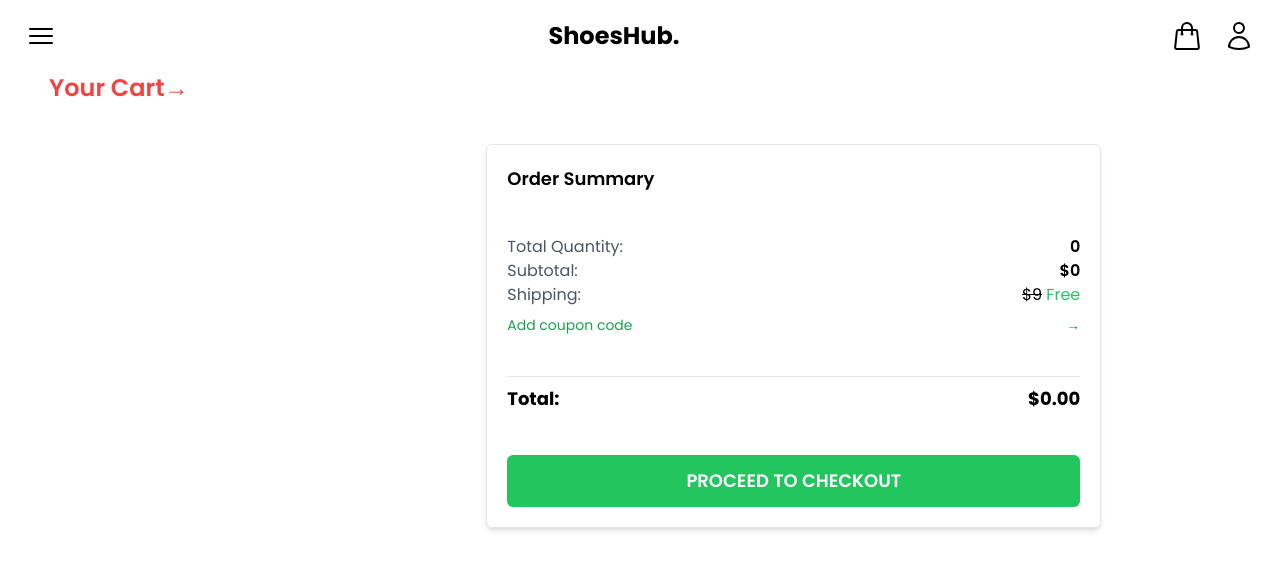
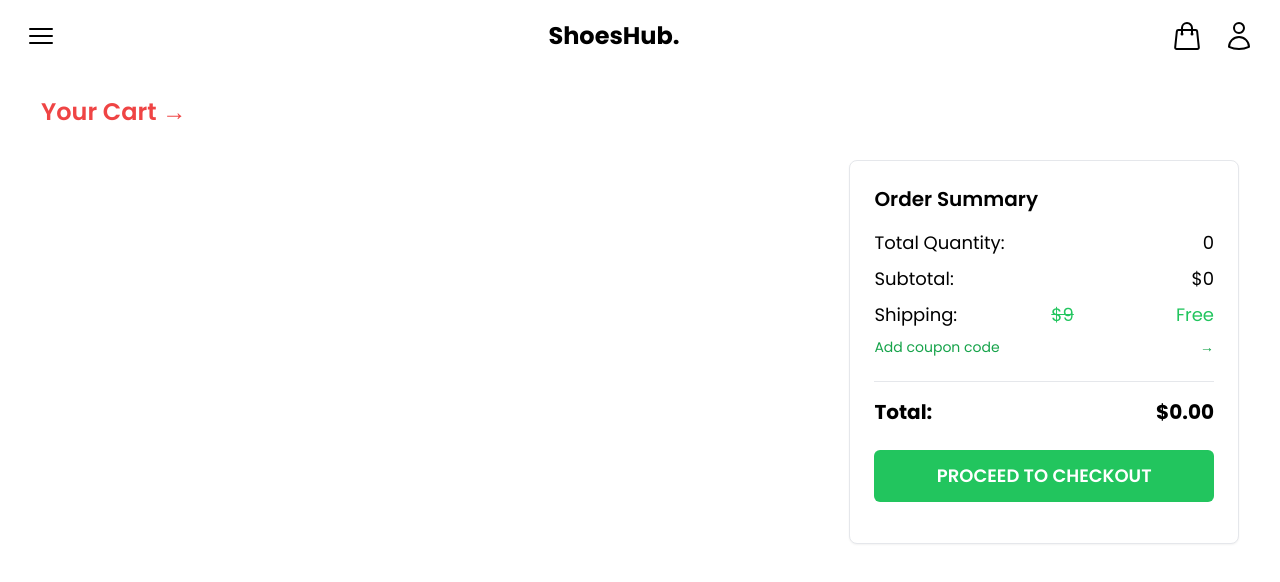
Before and after one commit to Rupa30/ShoesHub, a React (Vite) app: page /cart in a window 1280 px wide. Shown: the top 582 px of the page. Built offline with nearby package versions, Linux system fonts and the light colour scheme.

Commit message:
Cart UI Changed

```diff
--- a/src/components/Cart/Cart.jsx
+++ b/src/components/Cart/Cart.jsx
@@ -22,50 +22,62 @@ const Cart = () => {
   };
 
   return (
-    <div className="">
-      <h2 className="flex justify-start ml-0 sm:ml-6 items-center text-xl sm:text-2xl text-red-500 font-semibold">Your Cart→</h2>
+    <div className="container mx-auto px-4">
+      <h2 className="text-2xl font-semibold text-red-500 my-6">Your Cart →</h2>
 
-      <div className="flex flex-col sm:flex-row flex-wrap justify-around mt-10 mx-auto">
-        <div className="">
-          <ul>
+      <div className="flex flex-col sm:flex-row justify-between gap-8 mt-8">
+        {/* Cart Items Section */}
+        <div className="sm:w-2/3">
+          <ul className="space-y-6">
             {cartItems.map((item) => (
-              <li key={item.id}>
-                <div className="flex justify-normal items-center gap-2 sm:gap-20 outline outline-1 outline-gray-300 rounded-sm mb-3 p-3">
-                  <div>
-                    <img src={item.image} alt={item.title} className="w-28 h-28 object-contain" />
+              <li key={item.id} className="bg-white border border-gray-200 rounded-lg shadow-sm p-6">
+                <div className="flex gap-4">
+                  {/* Product Image */}
+                  <img src={item.image} alt={item.title} className="w-24 h-24 object-contain" />
+
+                  {/* Product Details */}
+                  <div className="flex flex-col flex-grow">
+                    <div className="flex justify-between items-start">
+                      <p className="text-lg font-medium">{item.title}</p>
+                      <p
+                        onClick={() => removeProductFromCart(item.id)}
+                        className="cursor-pointer text-red-400 font-semibold text-lg hover:text-red-600"
+                      >
+                        ×
+                      </p>
                     </div>
 
-                  <div className="flex flex-col justify-between gap-3">
-                    <p className="text-base font-medium">{item.title}</p>
-                    <div className="flex flex-row justify-start items-start gap-2 text-sm">
+                    {/* Quantity and Pricing */}
+                    <div className="flex justify-between items-center mt-4">
+                      <div className="flex items-center gap-3">
                         <button
                           onClick={() => decrementProductQuantity(item.id, item.quantity)}
-                        className="bg-gray-300 rounded-full px-2 py-1 text-xs">
+                          className="bg-gray-300 hover:bg-gray-200 text-sm rounded-full w-8 h-8 flex items-center justify-center"
+                        >
                           -
                         </button>
-                      <div className="flex justify-center items-center p-1"><span>{item.quantity}</span></div>
+                        <span className="text-base">{item.quantity}</span>
                         <button
                           onClick={() => incrementProductQuantity(item.id)}
-                        className="bg-gray-300 rounded-full px-2 py-1 text-xs">
+                          className="bg-gray-300 hover:bg-gray-200 text-sm rounded-full w-8 h-8 flex items-center justify-center"
+                        >
                           +
                         </button>
                       </div>
 
-                    <div className="flex flex-row gap-3 sm:gap-5 text-sm font-medium">
-                      <p className="font-bold">${Number(item.totalPrice).toFixed(2)}</p>
-                      <p className="text-red-500">60% OFF</p>
+                      <div className="text-right">
+                        <p className="text-lg font-bold">${Number(item.totalPrice).toFixed(2)}</p>
+                        <p className="text-sm text-red-500">60% OFF</p>
+                      </div>
                     </div>
 
-                    <div className="flex flex-row gap-3 justify-center items-center text-sm font-light">
-                      <div className="p-1 rounded-full outline outline-1 outline-gray-400"><svg xmlns="http://www.w3.org/2000/svg" fill="none" viewBox="0 0 24 24" strokeWidth={1.5} stroke="currentColor" className="size-2 sm:size-4">
+                    {/* Return Policy */}
+                    <div className="flex items-center mt-4 text-sm text-gray-500">
+                      <svg xmlns="http://www.w3.org/2000/svg" className="w-5 h-5 mr-2" fill="none" viewBox="0 0 24 24" stroke="currentColor" strokeWidth={1.5}>
                         <path strokeLinecap="round" strokeLinejoin="round" d="M9 15 3 9m0 0 6-6M3 9h12a6 6 0 0 1 0 12h-3" />
-                      </svg></div>
-                      <p className=" text-xs"><span className="font-semibold">7 days</span> return available</p>
+                      </svg>
+                      <span>7 days return available</span>
                     </div>
-
-                  </div>
-                  <div>
-                    <p onClick={() => removeProductFromCart(item.id)} className="cursor-pointer p-1 bg-white border rounded-full w-8 h-8 flex justify-center items-center">x</p>
                   </div>
                 </div>
               </li>
@@ -73,46 +85,40 @@ const Cart = () => {
           </ul>
         </div>
 
-        <div className="w-full sm:w-2/4 text-xs mx-auto sm:mx-0 h-96 p-5 bg-white border rounded-md shadow-md flex flex-col justify-between">
-          <div>
-            <h2 className="text-lg font-semibold mb-4">Order Summary</h2>
+        {/* Order Summary Section */}
+        <div className="sm:w-1/3 h-96 bg-white p-6 rounded-lg border border-gray-200 shadow-sm">
+          <h2 className="text-xl font-semibold mb-4">Order Summary</h2>
+
+          <div className="space-y-2 mb-6">
+            <div className="flex justify-between text-lg">
+              <span>Total Quantity:</span>
+              <span>{totalQuantity}</span>
             </div>
-
-          <div className="mb-2">
-            <div className="flex justify-between items-center text-base">
-              <p className="text-gray-600">Total Quantity:</p>
-              <p className="font-semibold">{totalQuantity}</p>
+            <div className="flex justify-between text-lg">
+              <span>Subtotal:</span>
+              <span>${totalAmount}</span>
             </div>
-            <div className="flex justify-between items-center text-base">
-              <p className="text-gray-600">Subtotal:</p>
-              <p className="font-semibold">${totalAmount}</p>
+            <div className="flex justify-between text-lg">
+              <span>Shipping:</span>
+              <span className="text-green-500 line-through mr-2">$9</span><span className="text-green-500">Free</span>
             </div>
-            <div className="flex justify-between items-center text-base">
-              <p className="text-gray-600">Shipping:</p>
-              <span className="text-green-500"><span className="line-through text-black">$9</span> Free</span>
-            </div>
-            <div className="flex justify-between items-center mt-2 text-sm text-green-600 cursor-pointer">
-              <p>Add coupon code</p>
-              <p>→</p>
+            <div className="flex justify-between text-sm text-green-600 cursor-pointer">
+              <span>Add coupon code</span>
+              <span>→</span>
             </div>
           </div>
 
-          <div className="border-t pt-2 mt-2">
-            <div className="flex justify-between items-center font-bold">
-              <p className="text-lg">Total:</p>
-              <p className="text-lg">${Number(totalAmount).toFixed(2)}</p>
+          <div className="border-t pt-4">
+            <div className="flex justify-between text-xl font-bold">
+              <span>Total:</span>
+              <span>${Number(totalAmount).toFixed(2)}</span>
             </div>
           </div>
 
-          <div className="bg-green-500 text-white rounded-md mt-4">
-            <Link to="/checkout">
-              <button className="w-full py-3 text-lg font-semibold">
+          <Link to="/checkout" className="block mt-6 bg-green-500 text-white text-center text-lg font-semibold rounded-md py-3">
             PROCEED TO CHECKOUT
-              </button>
           </Link>
         </div>
-        </div>
-
       </div>
     </div>
   );
```
Lines whose indentation alone changed are shown as unchanged.
